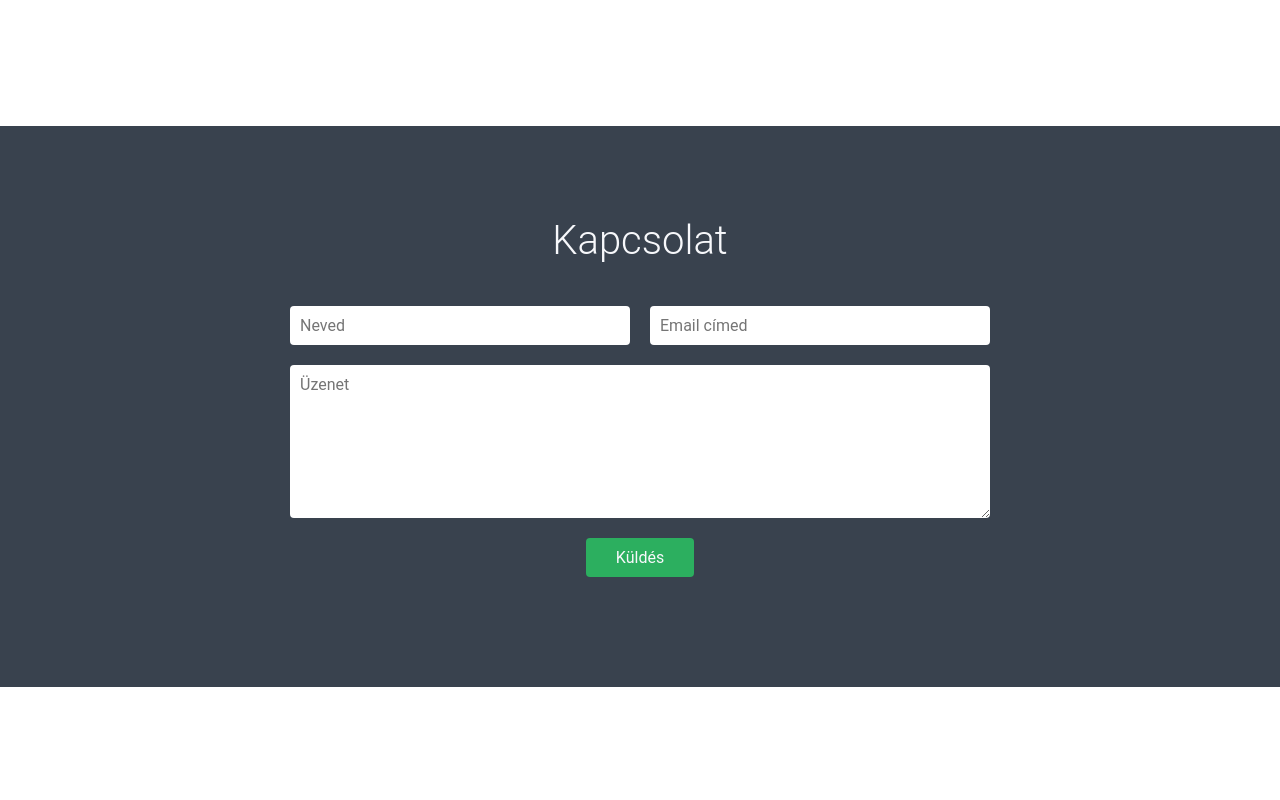
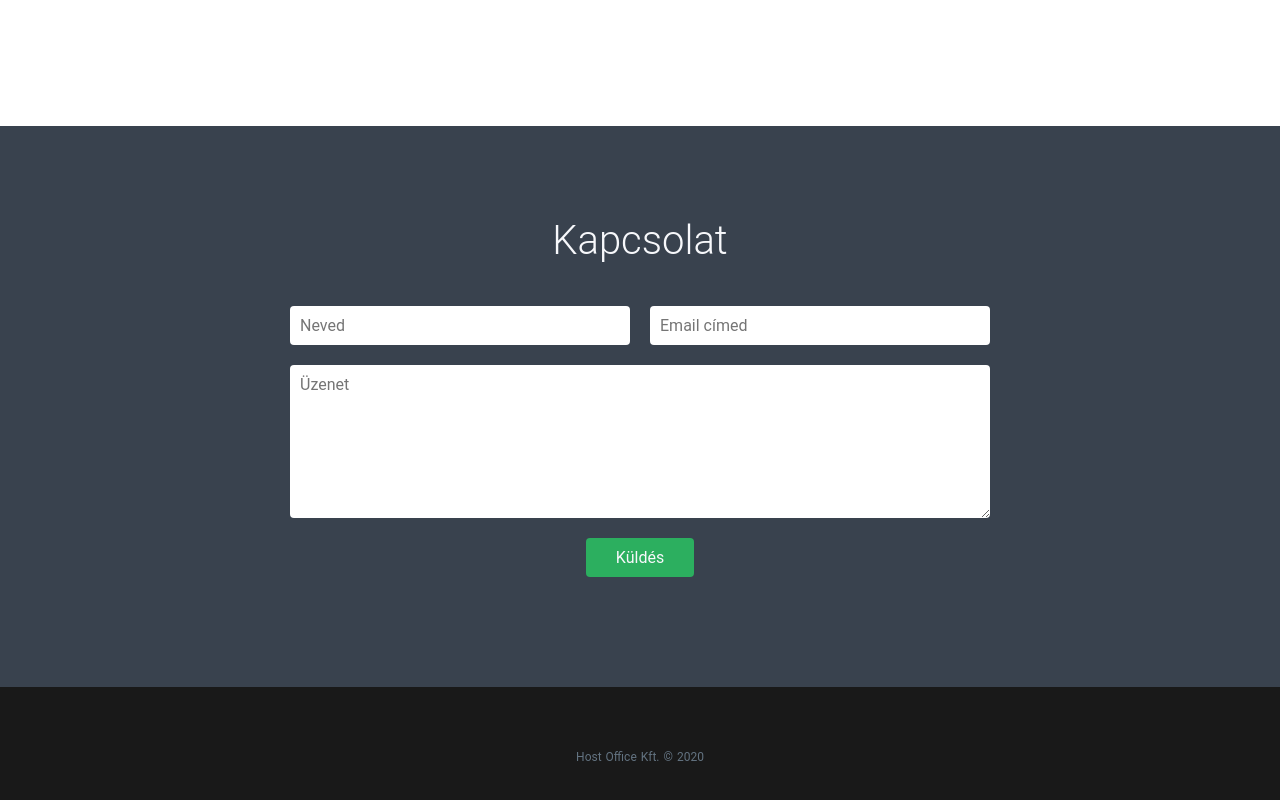
Before and after one commit to boti7/host-office, a Nuxt app: page / in a window 1280 px wide. Shown: the part 1873-2673 px from the top of the page. Before the commit the page ends 2560 px from the top, so only its background shows below. Built offline with nearby package versions, Linux system fonts and the light colour scheme.

Commit message:
Add footer

```diff
--- /dev/null
+++ b/components/Footer.vue
@@ -0,0 +1,27 @@
+<template>
+  <div class="footer-wrapper">
+    <div class="container footer">Host Office Kft. © 2020</div>
+  </div>
+</template>
+
+<script>
+  export default {
+    name: "Footer"
+  }
+</script>
+
+<style lang="scss" scoped>
+  @import '@/assets/_variables.scss';
+
+  $footer-bg-color: #191919;
+
+  .footer-wrapper {
+    background-color: $footer-bg-color;
+  }
+
+  .footer {
+    padding: 60px 0;
+    text-align: center;
+    font-size: 12px;
+  }
+</style>
--- a/pages/index.vue
+++ b/pages/index.vue
@@ -11,6 +11,8 @@
     <SectionPartners />
 
     <SectionContact />
+
+    <Footer />
   </div>
 </template>
 
@@ -21,6 +23,7 @@ import SectionAboutUs from '~/components/SectionAboutUs.vue';
 import SectionDomains from '~/components/SectionDomains.vue';
 import SectionPartners from '~/components/SectionPartners.vue';
 import SectionContact from '~/components/SectionContact.vue';
+import Footer from '~/components/Footer.vue';
 
 export default {
   components: {
@@ -29,7 +32,8 @@ export default {
     SectionAboutUs,
     SectionDomains,
     SectionPartners,
-    SectionContact
+    SectionContact,
+    Footer
   }
 }
 </script>
```
